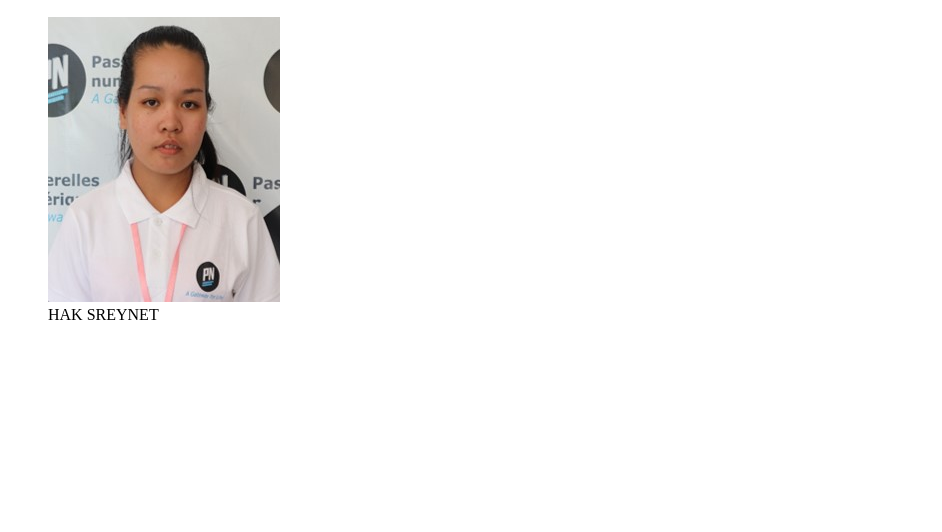
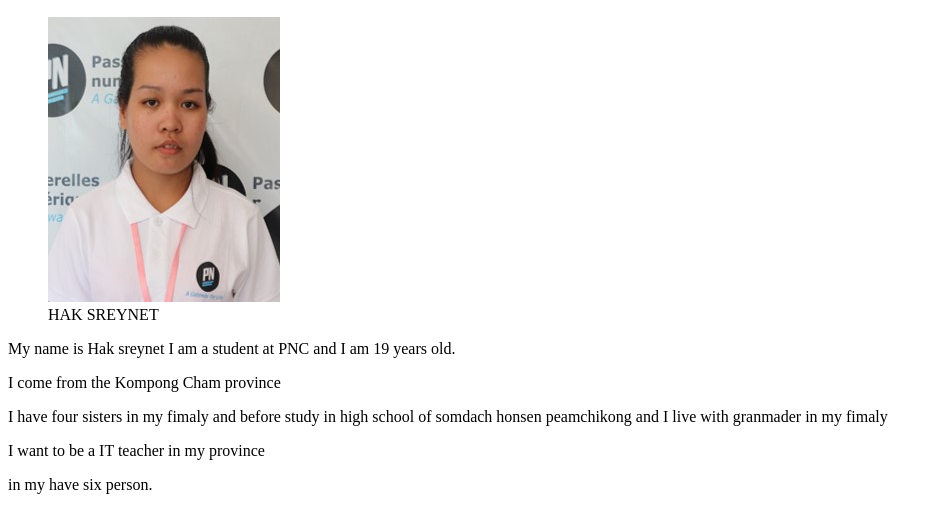
Before and after one commit to SreynetHak0506/my_web_app, a plain HTML site: page index.html in a window 1280 px wide. Shown: the part 110-642 px from the top of the page, without its empty margins (0-942 px from the left). Drawn offline with Linux system fonts and the light colour scheme.

Commit message:
Introduction

```diff
--- a/index.html
+++ b/index.html
@@ -4,8 +4,6 @@
   <head>
     <title>webside</title>
     <meta charset="utf-8">
-
-
   </head>
 
   <body>
@@ -13,15 +11,25 @@
      <h2>student</h2>
 
      <figure>
-       <img src="./image/Picture13.jpg" alt="sreynet.hak">
-
-       <figcaption>HAK SREYNET</figcaption>
-
-
+      <img src="./image/Picture13.jpg" alt="sreynet.hak">
+      <figcaption>HAK SREYNET</figcaption>
      </figure>
 
+     <p>
+       My name is Hak sreynet I am a student at PNC and I am 19 years old.
+     </p>
 
+     <p>
+       I come from the Kompong Cham province
+     </p>
 
+     <p>
+       I have four sisters in my fimaly and before study in high school of somdach honsen peamchikong and
+       I live with granmader in my fimaly
+       <p> I want to be a IT teacher in my province</p>
+     <p>
+       in my have six person.
+     </p>
 
   </body>
 
```
